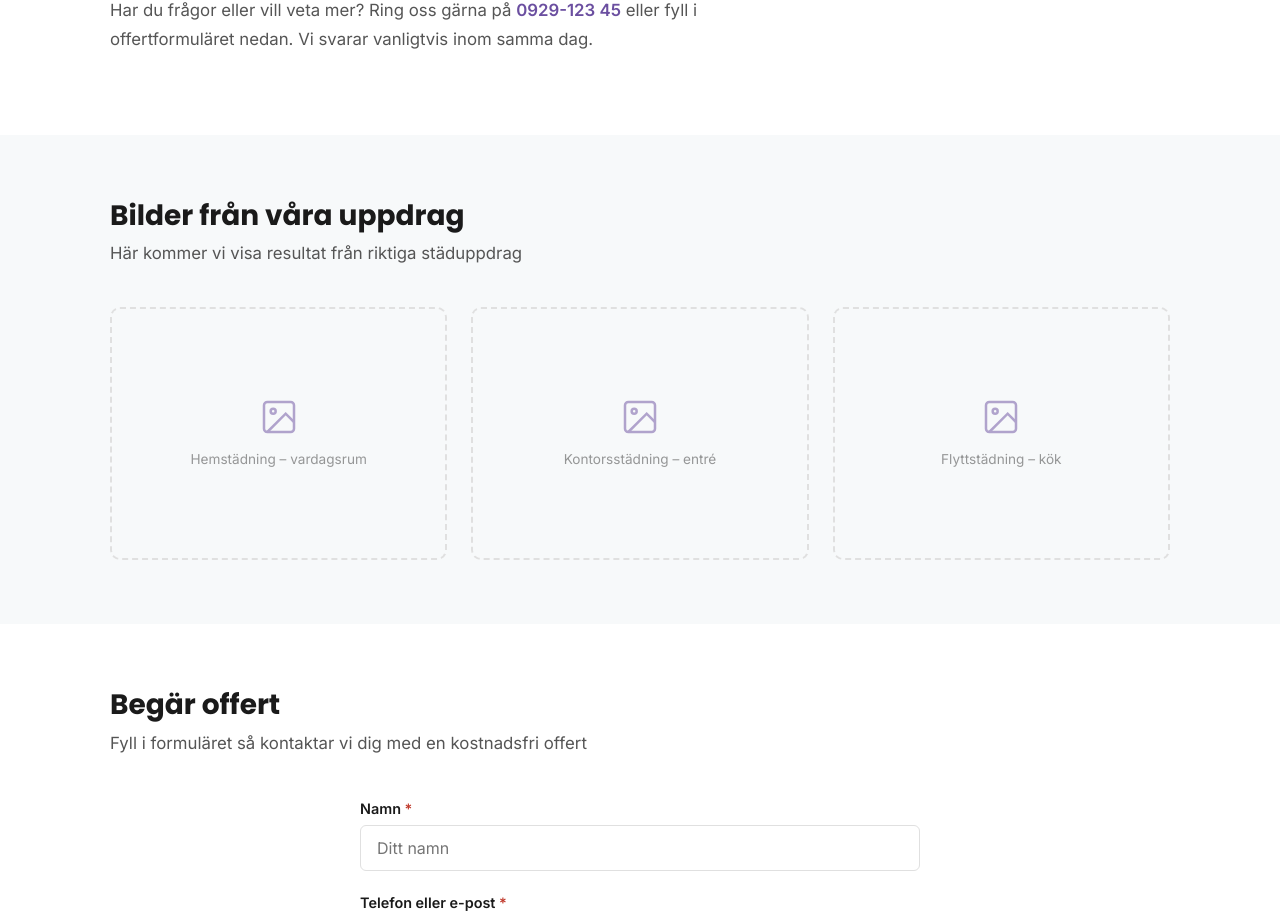
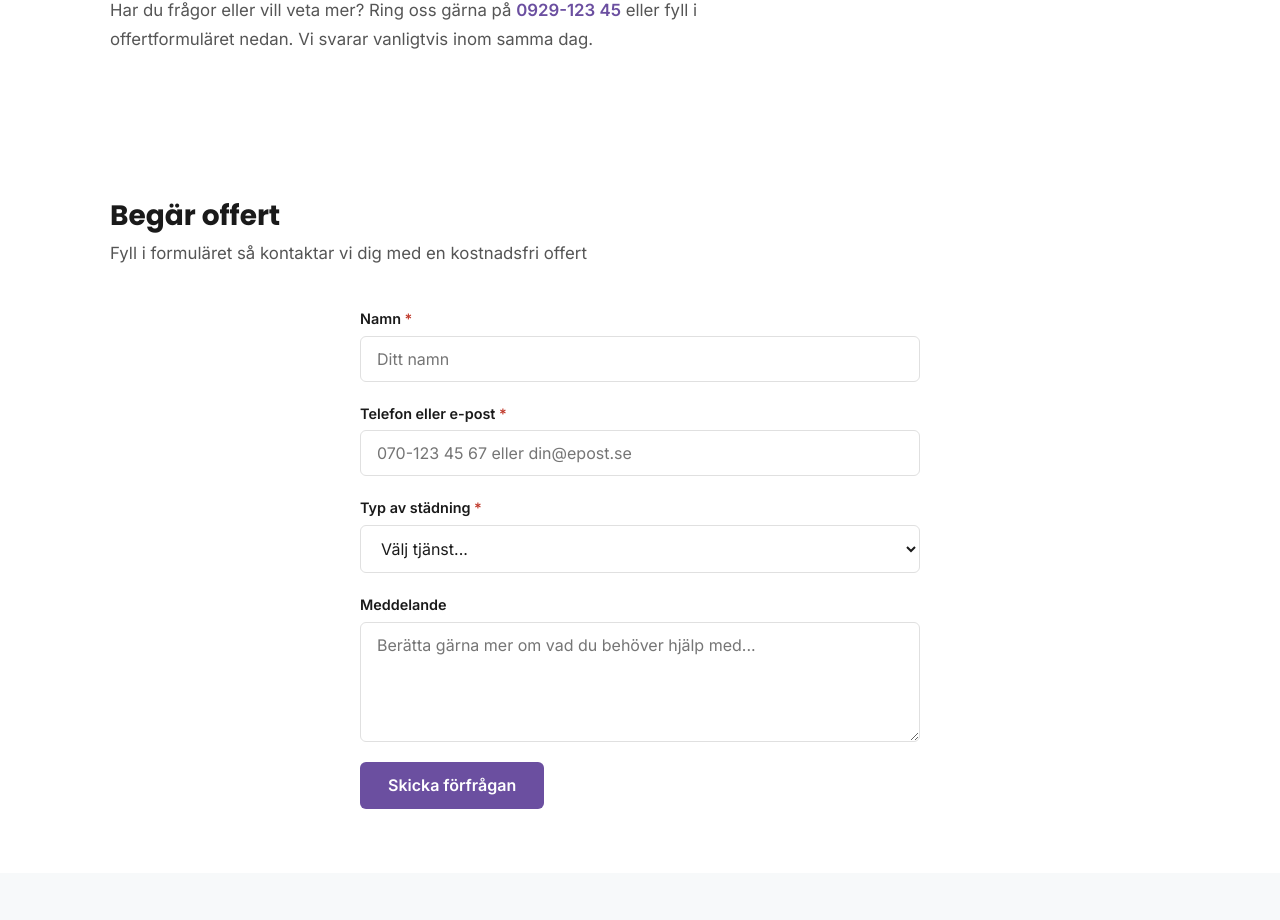
Before and after one commit to Jonkebronk/alvsbyn-stadteam, a Next.js app: page / in a window 1280 px wide. Shown: the part 2237-3157 px from the top of the page. Built offline with nearby package versions, Linux system fonts and the light colour scheme.

Commit message:
feat: bildgalleri – konfigurerbar array, döljs om inga bilder

```diff
--- a/components/References.module.css
+++ b/components/References.module.css
@@ -4,29 +4,17 @@
   gap: 1.5rem;
 }
 
-.placeholder {
+.imageCard {
+  border-radius: 10px;
+  overflow: hidden;
   background: var(--color-bg-alt);
-  border: 2px dashed var(--color-border);
-  border-radius: 10px;
-  aspect-ratio: 4 / 3;
-  display: flex;
-  flex-direction: column;
-  align-items: center;
-  justify-content: center;
-  gap: 0.75rem;
-  color: var(--color-text-light);
 }
 
-.placeholderIcon {
-  width: 40px;
-  height: 40px;
-  color: var(--color-primary);
-  opacity: 0.5;
-}
-
-.placeholderText {
-  font-size: 0.85rem;
-  opacity: 0.6;
+.image {
+  width: 100%;
+  height: auto;
+  object-fit: cover;
+  aspect-ratio: 4 / 3;
 }
 
 @media (max-width: 768px) {
--- a/components/References.tsx
+++ b/components/References.tsx
@@ -1,40 +1,37 @@
+import Image from "next/image";
 import styles from "./References.module.css";
 
-const placeholders = [
-  "Hemstädning – vardagsrum",
-  "Kontorsstädning – entré",
-  "Flyttstädning – kök",
-];
+interface GalleryImage {
+  src: string;
+  alt: string;
+}
+
+// Lägg till bilder här för att visa galleriet.
+// Exempel: { src: "/gallery/hemstadning-1.jpg", alt: "Hemstädning – vardagsrum" }
+const galleryImages: GalleryImage[] = [];
 
 export default function References() {
+  if (galleryImages.length === 0) {
+    return null;
+  }
+
   return (
     <section className="section section-alt">
       <div className="container">
         <h2 className="section-title">Bilder från våra uppdrag</h2>
         <p className="section-subtitle">
-          Här kommer vi visa resultat från riktiga städuppdrag
+          Resultat från riktiga städuppdrag i Älvsbyn
         </p>
         <div className={styles.grid}>
-          {placeholders.map((label) => (
-            <div
-              key={label}
-              className={styles.placeholder}
-              role="img"
-              aria-label={`Platshållare: ${label}`}
-            >
-              <svg
-                className={styles.placeholderIcon}
-                viewBox="0 0 24 24"
-                fill="none"
-                stroke="currentColor"
-                strokeWidth="1.5"
-                aria-hidden="true"
-              >
-                <rect x="3" y="3" width="18" height="18" rx="2" ry="2" />
-                <circle cx="8.5" cy="8.5" r="1.5" />
-                <polyline points="21 15 16 10 5 21" />
-              </svg>
-              <span className={styles.placeholderText}>{label}</span>
+          {galleryImages.map((image) => (
+            <div key={image.src} className={styles.imageCard}>
+              <Image
+                src={image.src}
+                alt={image.alt}
+                width={400}
+                height={300}
+                className={styles.image}
+              />
             </div>
           ))}
         </div>
```
